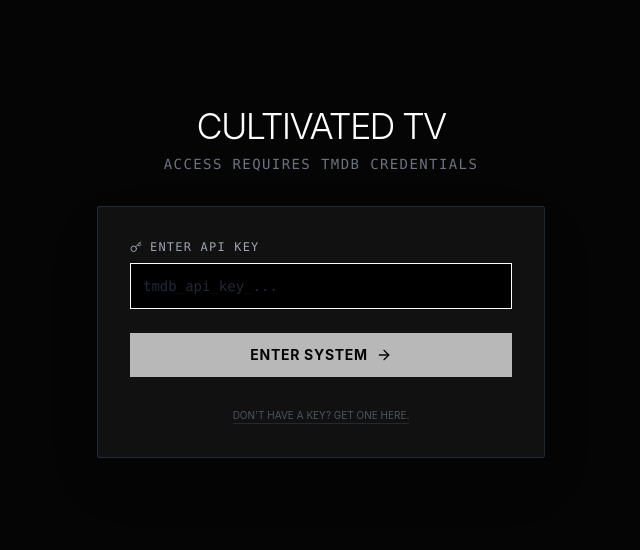
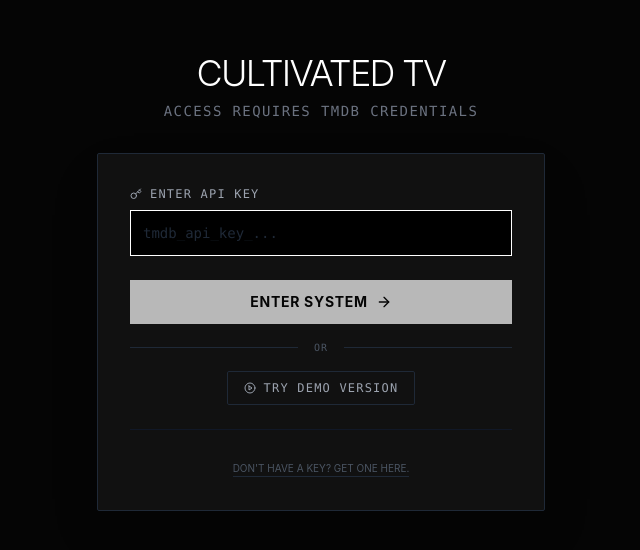
Before and after one commit to Sisyphus93/cultivated-tv, a React (Vite) app: page / in a window 1280 px wide. Shown: the part 118-668 px from the top of the page, without its empty margins (319-959 px from the left). Built offline with nearby package versions, Linux system fonts and the light colour scheme.

Commit message:
Add files via upload

```diff
--- a/components/ApiKeyInput.tsx
+++ b/components/ApiKeyInput.tsx
@@ -1,12 +1,13 @@
 import React, { useState } from 'react';
-import { Key, ArrowRight, Loader2 } from 'lucide-react';
+import { Key, ArrowRight, Loader2, PlayCircle } from 'lucide-react';
 
 interface ApiKeyInputProps {
   onSetKey: (key: string) => void;
+  onEnterDemo: () => void;
   error?: string | null;
 }
 
-export const ApiKeyInput: React.FC<ApiKeyInputProps> = ({ onSetKey, error }) => {
+export const ApiKeyInput: React.FC<ApiKeyInputProps> = ({ onSetKey, onEnterDemo, error }) => {
   const [inputVal, setInputVal] = useState('');
   const [isValidating, setIsValidating] = useState(false);
   const [validationError, setValidationError] = useState<string | null>(null);
@@ -88,7 +89,24 @@
             </button>
           </form>
 
-          <div className="mt-6 text-center">
+          <div className="mt-4 flex flex-col items-center gap-4">
+             <div className="w-full flex items-center gap-4">
+               <div className="h-px bg-gray-800 flex-1"></div>
+               <span className="text-[10px] text-gray-600 uppercase font-mono tracking-widest">OR</span>
+               <div className="h-px bg-gray-800 flex-1"></div>
+             </div>
+
+             <button
+                type="button"
+                onClick={onEnterDemo}
+                disabled={isValidating}
+                className="flex items-center gap-2 text-xs text-gray-400 hover:text-white font-mono uppercase tracking-widest border border-gray-800 hover:border-gray-600 rounded-sm px-4 py-2 transition-all"
+             >
+                <PlayCircle size={12} /> Try Demo Version
+             </button>
+          </div>
+
+          <div className="mt-6 text-center pt-6 border-t border-gray-900">
             <a
               href="https://www.themoviedb.org/settings/api"
               target="_blank"
```
